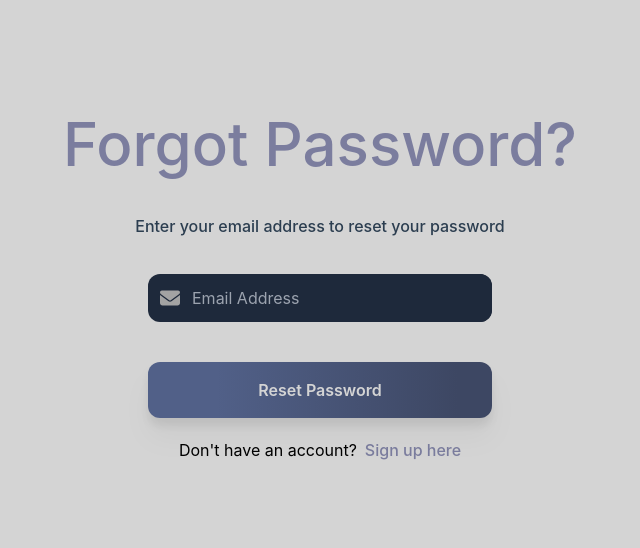
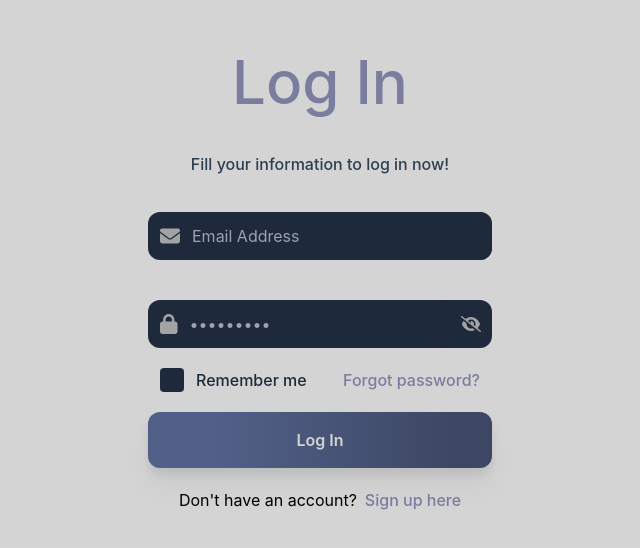
Before and after one commit to bowl-org/bowl-desktop, a Vue app: page / in a window 1280 px wide. Shown: the part 112-660 px from the top of the page, without its empty margins (320-960 px from the left). Built offline with nearby package versions, Linux system fonts and the light colour scheme; no server answers.

Commit message:
LogIn component added & Client side field validation implemented in that component with information output

```diff
--- a/src/App.vue
+++ b/src/App.vue
@@ -3,7 +3,8 @@
   <TheChat class="grow hidden" :status="status" />
   <!--Testing without router-->
   <SignUp class="hidden"/>
-  <ForgotPassword class=""/>
+  <ForgotPassword class="hidden"/>
+  <LogIn class=""/>
 
 </template>
 
@@ -12,6 +13,7 @@ import TheSidebar from "./components/TheSidebar.vue";
 import TheChat from "./components/TheChat.vue";
 import SignUp from "./components/SignUp.vue";
 import ForgotPassword from "./components/ForgotPassword.vue"
+import LogIn from "./components/LogIn.vue"
 
 
 export default {
@@ -20,7 +22,8 @@ export default {
     TheSidebar,
     TheChat,
     SignUp,
-    ForgotPassword
+    ForgotPassword,
+    LogIn
   },
   data() {
     return {
--- a/src/components/ForgotPassword.vue
+++ b/src/components/ForgotPassword.vue
@@ -10,7 +10,7 @@
       <UserField class="" FieldType="Email" @fieldData="getEmailInp" />
       <button
         @click="checkFields()"
-        class="drop-shadow-xl btn-gradient text-neutral-300 font-semibold rounded-xl p-4 m-5"
+        class="hover:contrast-125 drop-shadow-xl btn-gradient text-neutral-300 font-semibold rounded-xl p-4 m-5"
       >
         Reset Password
       </button>
--- a/src/components/LogIn.vue
+++ b/src/components/LogIn.vue
@@ -0,0 +1,106 @@
+<template>
+  <div class="bg-neutral-300 grow flex flex-col justify-center items-center">
+    <h1 class="text-6xl text-center font-medium light-purple">Log In</h1>
+    <h2 class="font-medium m-4 mt-10">Fill your information to log in now!</h2>
+    <div class="flex flex-col w-96">
+      <UserField FieldType="Email" @fieldData="getEmailInp" />
+      <UserField FieldType="Password" @fieldData="getPasswdInp" />
+      <div class="flex justify-between mx-8">
+        <div class="flex justify-between items-center">
+          <div
+            class="checkbox-container bg-slate-800 rounded flex justify-center p-1.5"
+          >
+            <input
+              type="checkbox"
+              @change="rememberMe = !rememberMe"
+              class="p-1.5 rounded-sm appearance-none cursor-pointer bg-slate-800 checked:bg-slate-400"
+
+            />
+          </div>
+          <p class="ml-3 font-medium text-slate-800">Remember me</p>
+        </div>
+        <a href="" class="">
+          <p
+            class="hover:underline underline-offset-4 ml-2 light-purple font-medium"
+          >
+            Forgot password?
+          </p>
+        </a>
+      </div>
+      <button
+        @click="validateFields()"
+        class="hover:contrast-125 drop-shadow-xl btn-gradient text-neutral-300 font-semibold rounded-xl p-4 m-5"
+      >
+        Log In
+      </button>
+      <div class="log-in-info-container flex justify-center mu-5">
+        <p class="text-black">Don't have an account?</p>
+        <a href="" class="">
+          <p
+            class="hover:underline underline-offset-4 ml-2 light-purple font-medium"
+          >
+            Sign up here
+          </p>
+        </a>
+      </div>
+      <p class="text-red-500 font-semibold mt-3">
+        {{ errorMsg }}
+      </p>
+    </div>
+  </div>
+</template>
+
+<script>
+import UserField from "./UserField.vue";
+export default {
+  name: "LogIn",
+  data() {
+    return {
+      emailData: "",
+      passwdData: "",
+      errorMsg: "",
+      rememberMe: false
+    };
+  },
+  components: {
+    UserField,
+  },
+  methods: {
+    getPasswdInp(passwdInp) {
+      this.passwdData = passwdInp;
+    },
+    getEmailInp(emailInp) {
+      this.emailData = emailInp;
+    },
+    validateEmail() {
+      if (/^\w+([.-]?\w+)*@\w+([.-]?\w+)*(\.\w{2,3})+$/.test(this.emailData)) {
+        return true;
+      }
+      this.errorMsg = "Please enter a valid email address!";
+      return false;
+    },
+    validatePasswd() {
+      if (this.passwdData !== "") {
+        return true;
+      }
+        this.errorMsg = "Password can't be empty!";
+        return false;
+    },
+    validateFields() {
+      let flag = this.checkFields();
+      if (flag) {
+        alert("Redirecting to chat page...")
+      }
+      console.log("Error msg: ", this.errorMsg);
+      console.log("Remember me: ",this.rememberMe);
+      //Not implemented yet
+      return flag;
+    },
+    checkFields() {
+      return this.validateEmail() && this.validatePasswd() ? true : false;
+    },
+  },
+};
+</script>
+
+<style></style>
--- a/src/components/SignUp.vue
+++ b/src/components/SignUp.vue
@@ -10,7 +10,7 @@
       <UserField FieldType="Password" @fieldData="getPasswdInp" />
       <button
         @click="checkFields()"
-        class="drop-shadow-xl btn-gradient text-neutral-300 font-semibold rounded-xl p-4 m-5"
+        class="hover:contrast-125 drop-shadow-xl btn-gradient text-neutral-300 font-semibold rounded-xl p-4 m-5"
       >
         Sign Up
       </button>
```
